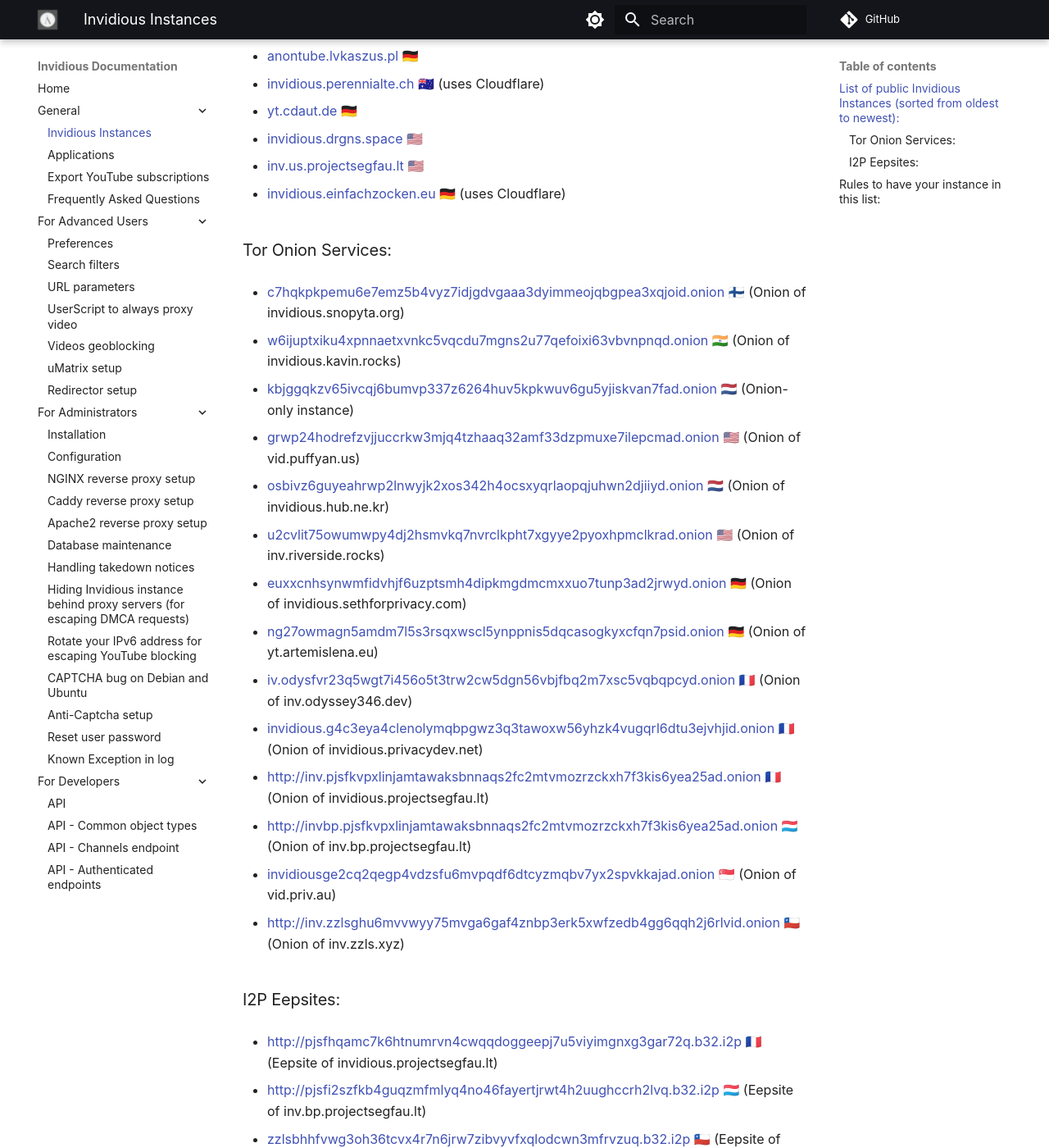
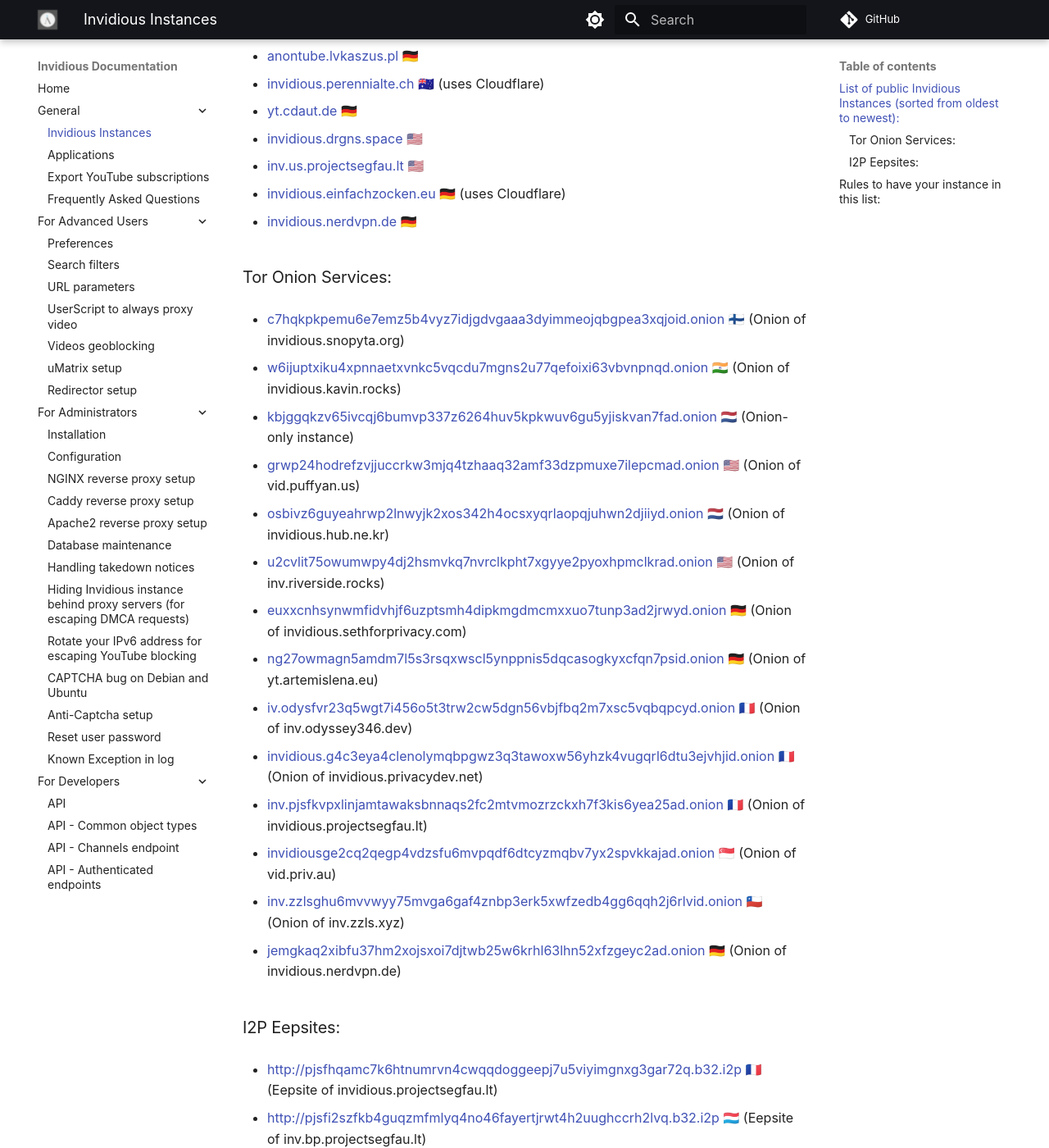
Before and after one commit to iv-org/documentation, an MkDocs documentation site: the page built from docs/instances.md, in a window 1280 px wide and 1400 px high, scrolled down 1295 px. Shown: the whole window at 82% size. Built offline with MkDocs 1.6.1 and Material for MkDocs 9.7.7, drawn with Linux system fonts in a browser that asks for light colours; comment, search, counter and statistics services are not loaded.

Commit message:
add back invidious.nerdvpn.de
also reformat some things

related https://github.com/iv-org/documentation/issues/241#issuecomment-1774110716

```diff
--- a/docs/instances.md
+++ b/docs/instances.md
@@ -72,6 +72,8 @@
 
 * [invidious.einfachzocken.eu](https://invidious.einfachzocken.eu) 🇩🇪 (uses Cloudflare)
 
+* [invidious.nerdvpn.de](https://invidious.nerdvpn.de) 🇩🇪
+
 ### Tor Onion Services:
 * [c7hqkpkpemu6e7emz5b4vyz7idjgdvgaaa3dyimmeojqbgpea3xqjoid.onion](http://c7hqkpkpemu6e7emz5b4vyz7idjgdvgaaa3dyimmeojqbgpea3xqjoid.onion) 🇫🇮 (Onion of invidious.snopyta.org)
 
@@ -93,13 +95,13 @@
 
 * [invidious.g4c3eya4clenolymqbpgwz3q3tawoxw56yhzk4vugqrl6dtu3ejvhjid.onion](http://invidious.g4c3eya4clenolymqbpgwz3q3tawoxw56yhzk4vugqrl6dtu3ejvhjid.onion) 🇫🇷 (Onion of invidious.privacydev.net)
 
-* [http://inv.pjsfkvpxlinjamtawaksbnnaqs2fc2mtvmozrzckxh7f3kis6yea25ad.onion](http://inv.pjsfkvpxlinjamtawaksbnnaqs2fc2mtvmozrzckxh7f3kis6yea25ad.onion) 🇫🇷 (Onion of invidious.projectsegfau.lt)
-
-* [http://invbp.pjsfkvpxlinjamtawaksbnnaqs2fc2mtvmozrzckxh7f3kis6yea25ad.onion](http://invbp.pjsfkvpxlinjamtawaksbnnaqs2fc2mtvmozrzckxh7f3kis6yea25ad.onion) 🇱🇺 (Onion of inv.bp.projectsegfau.lt)
+* [inv.pjsfkvpxlinjamtawaksbnnaqs2fc2mtvmozrzckxh7f3kis6yea25ad.onion](http://inv.pjsfkvpxlinjamtawaksbnnaqs2fc2mtvmozrzckxh7f3kis6yea25ad.onion) 🇫🇷 (Onion of invidious.projectsegfau.lt)
 
 * [invidiousge2cq2qegp4vdzsfu6mvpqdf6dtcyzmqbv7yx2spvkkajad.onion](http://invidiousge2cq2qegp4vdzsfu6mvpqdf6dtcyzmqbv7yx2spvkkajad.onion) 🇸🇬 (Onion of vid.priv.au)
 
-* [http://inv.zzlsghu6mvvwyy75mvga6gaf4znbp3erk5xwfzedb4gg6qqh2j6rlvid.onion](http://inv.zzlsghu6mvvwyy75mvga6gaf4znbp3erk5xwfzedb4gg6qqh2j6rlvid.onion) 🇨🇱 (Onion of inv.zzls.xyz)
+* [inv.zzlsghu6mvvwyy75mvga6gaf4znbp3erk5xwfzedb4gg6qqh2j6rlvid.onion](http://inv.zzlsghu6mvvwyy75mvga6gaf4znbp3erk5xwfzedb4gg6qqh2j6rlvid.onion) 🇨🇱 (Onion of inv.zzls.xyz)
+
+* [jemgkaq2xibfu37hm2xojsxoi7djtwb25w6krhl63lhn52xfzgeyc2ad.onion](http://jemgkaq2xibfu37hm2xojsxoi7djtwb25w6krhl63lhn52xfzgeyc2ad.onion) 🇩🇪 (Onion of invidious.nerdvpn.de)
 
 ### I2P Eepsites:
 
```
